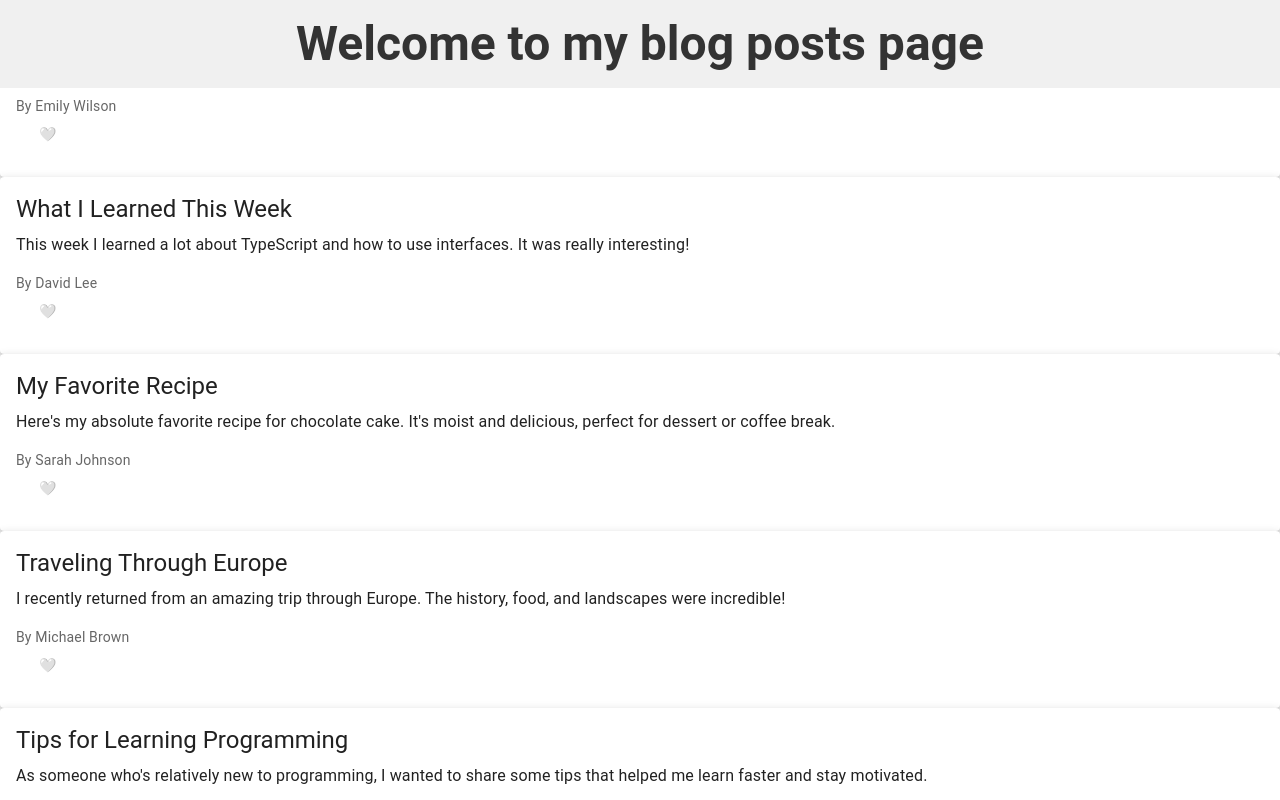
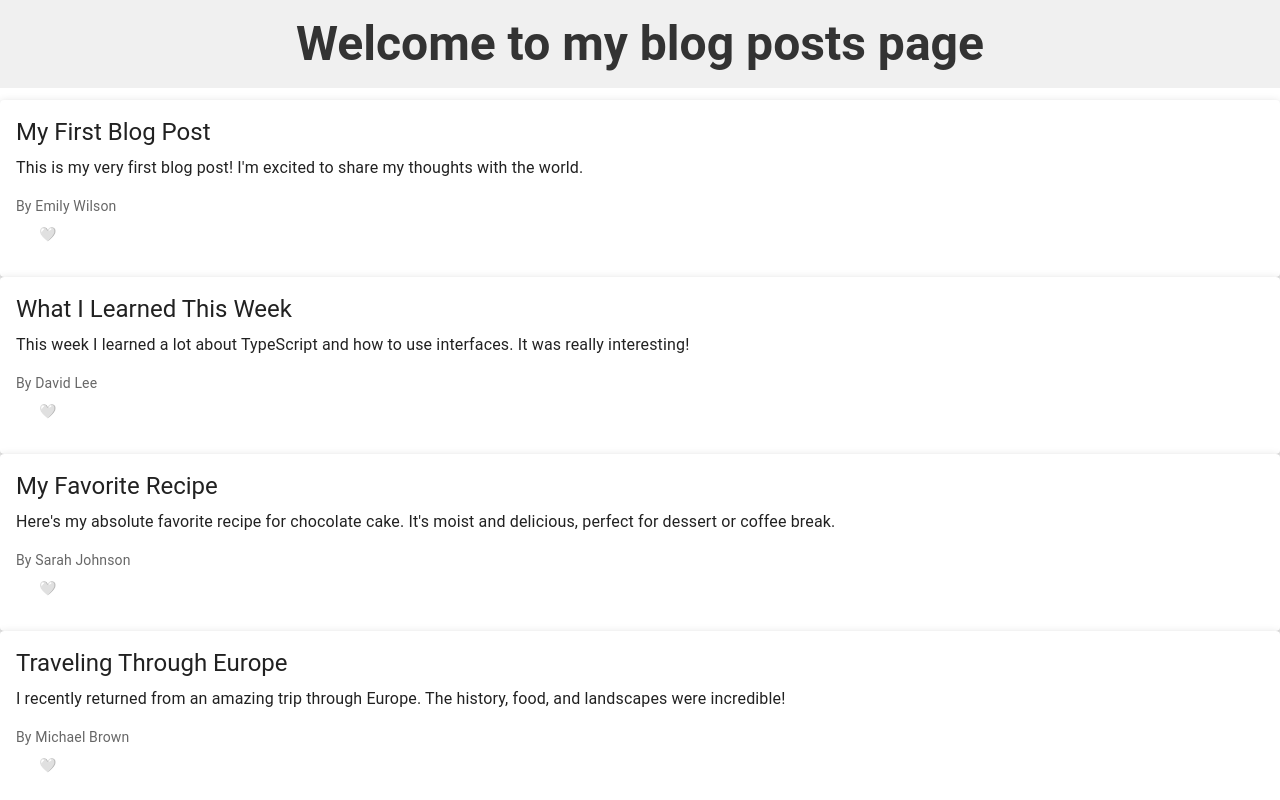
Before and after one commit to Davod0/Next.js-PostFlow, a Next.js app: page / in a window 1280 px wide. Shown: the top 800 px of the page. Built offline with nearby package versions, Linux system fonts and the light colour scheme.

Commit message:
Changed styling for start side

```diff
--- a/app/components/ShowHeader.tsx
+++ b/app/components/ShowHeader.tsx
@@ -1,4 +1,3 @@
-import React from 'react';
     import { Box, Typography } from '@mui/material';
 
     export default function ShowHeader() {
--- a/app/page.tsx
+++ b/app/page.tsx
@@ -1,7 +1,7 @@
 "use client"
 
+import { Box } from "@mui/material";
 import PostCard from "./components/PostCard";
-import ShowHeader from "./components/ShowHeader";
 import { posts } from "./data";
 
 export default function Home() {
@@ -9,10 +9,12 @@ export default function Home() {
   const postsList = posts;
 
   return (
-       <main>
+       <Box sx={{ paddingTop: '100px' }}>
         {postsList.map((post) => (
           <PostCard key={post.id} post={post} />
         ))}
-       </main>
+
+       </Box>
   );
 }
+1
```
Lines whose indentation alone changed are shown as unchanged.
